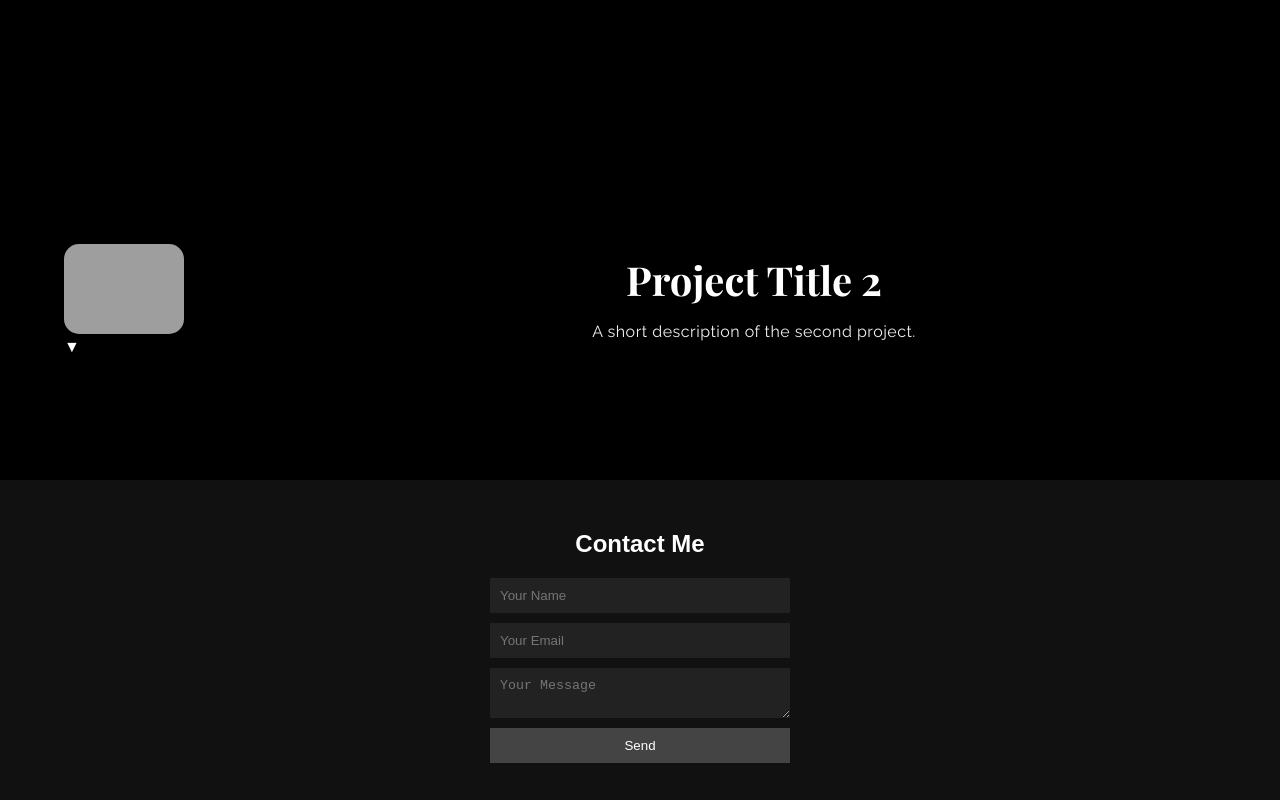
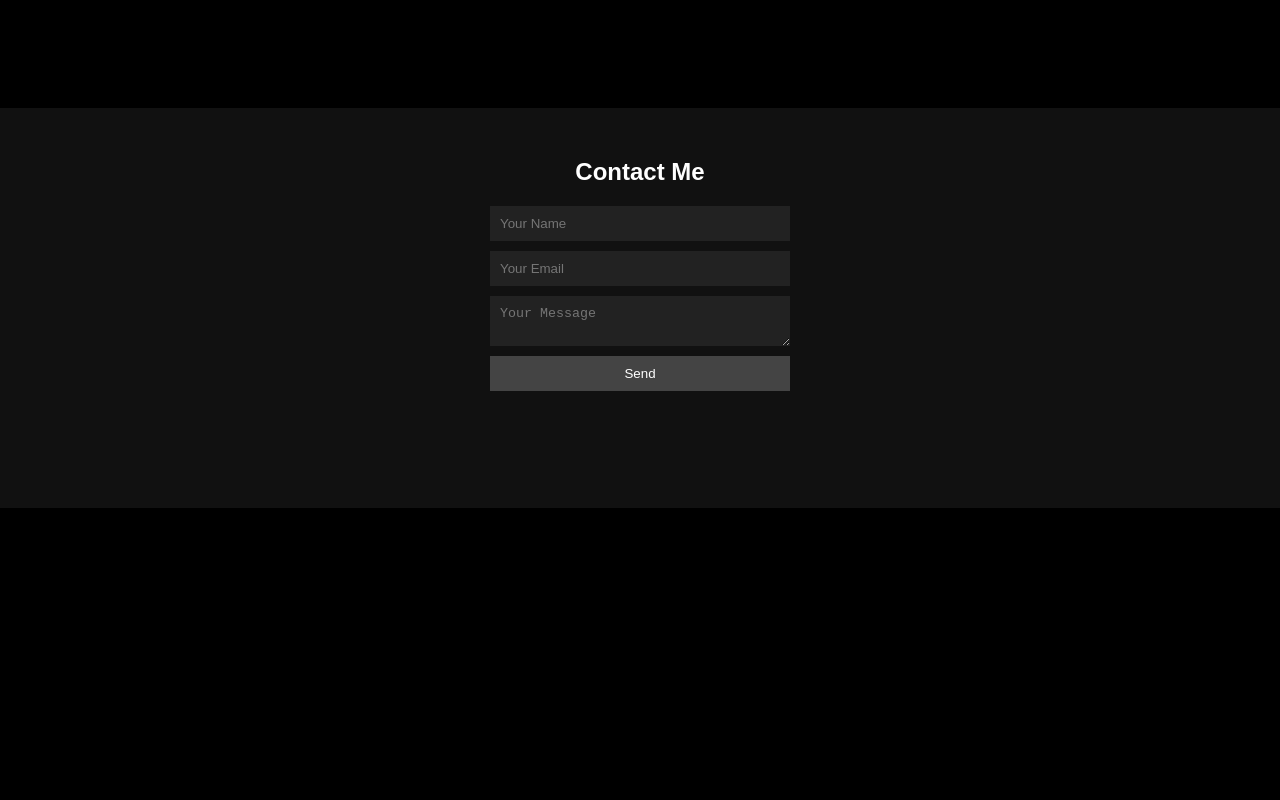
Before and after one commit to FrameFactory1/Frame-factory, a plain HTML site: page index.html in a window 1280 px wide. Shown: the part 1120-1920 px from the top of the page. Drawn offline with nearby package versions, Linux system fonts and the light colour scheme; grey boxes are pictures that could not be loaded.

Commit message:
Update index.html

```diff
--- a/index.html
+++ b/index.html
@@ -53,20 +53,7 @@
                 </div>
             </section>
 
-            <!-- Section 2 -->
-            <section class="section" data-video="videos/video2.mp4">
-                <div class="thumbnail-wrapper">
-                    <img class="thumbnail left" src="images/thumbnail2.jpg" alt="Thumbnail of Project 2">
-                    <div class="pull-down-icon">▼</div>
-                </div>
-                <div class="section-content left">
-                    <h1>Project Title 2</h1>
-                    <p>A short description of the second project.</p>
-                </div>
-            </section>
-        </div>
 
-    </main>
 
     <!-- Video Player Popup -->
     <div class="video-player-popup">
```
